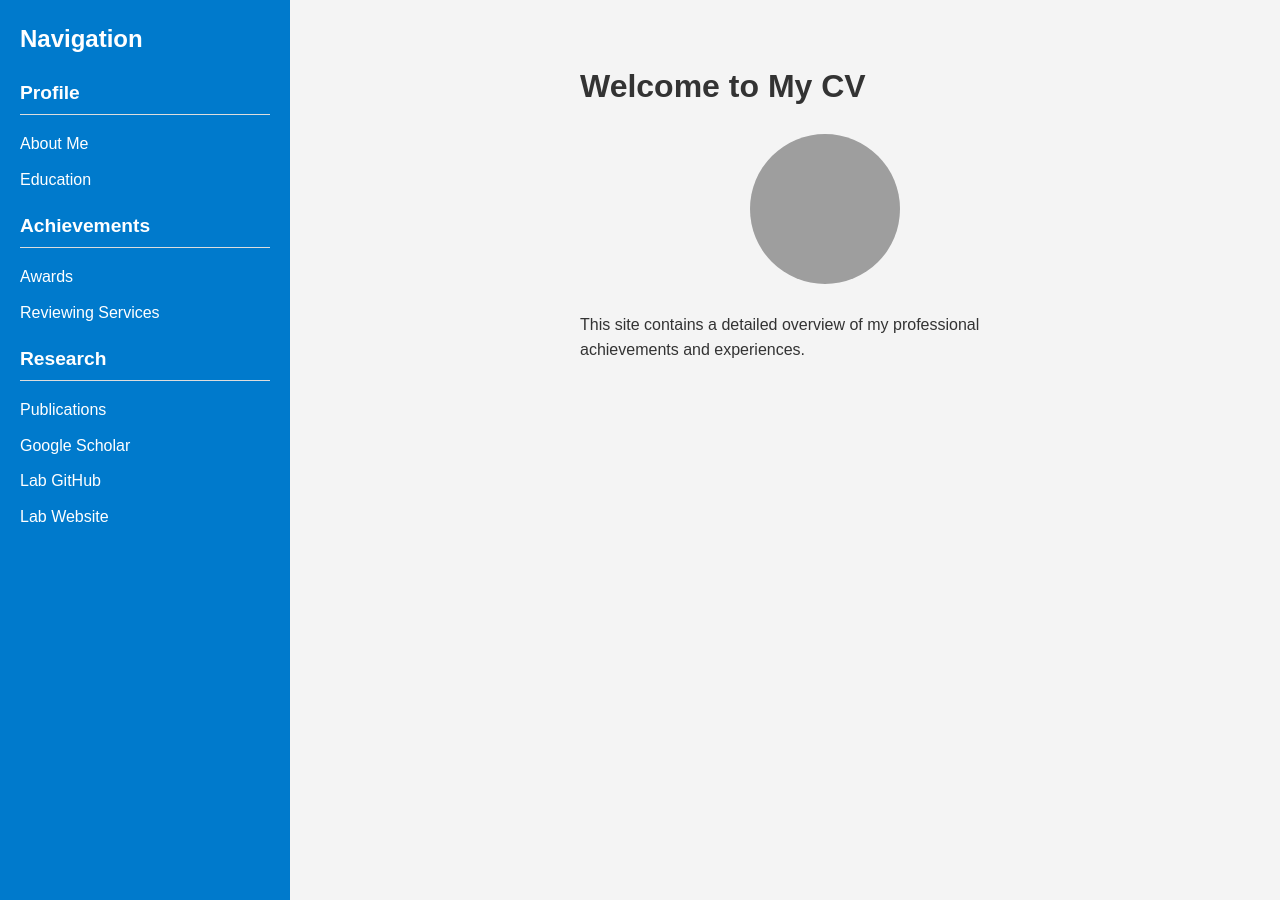
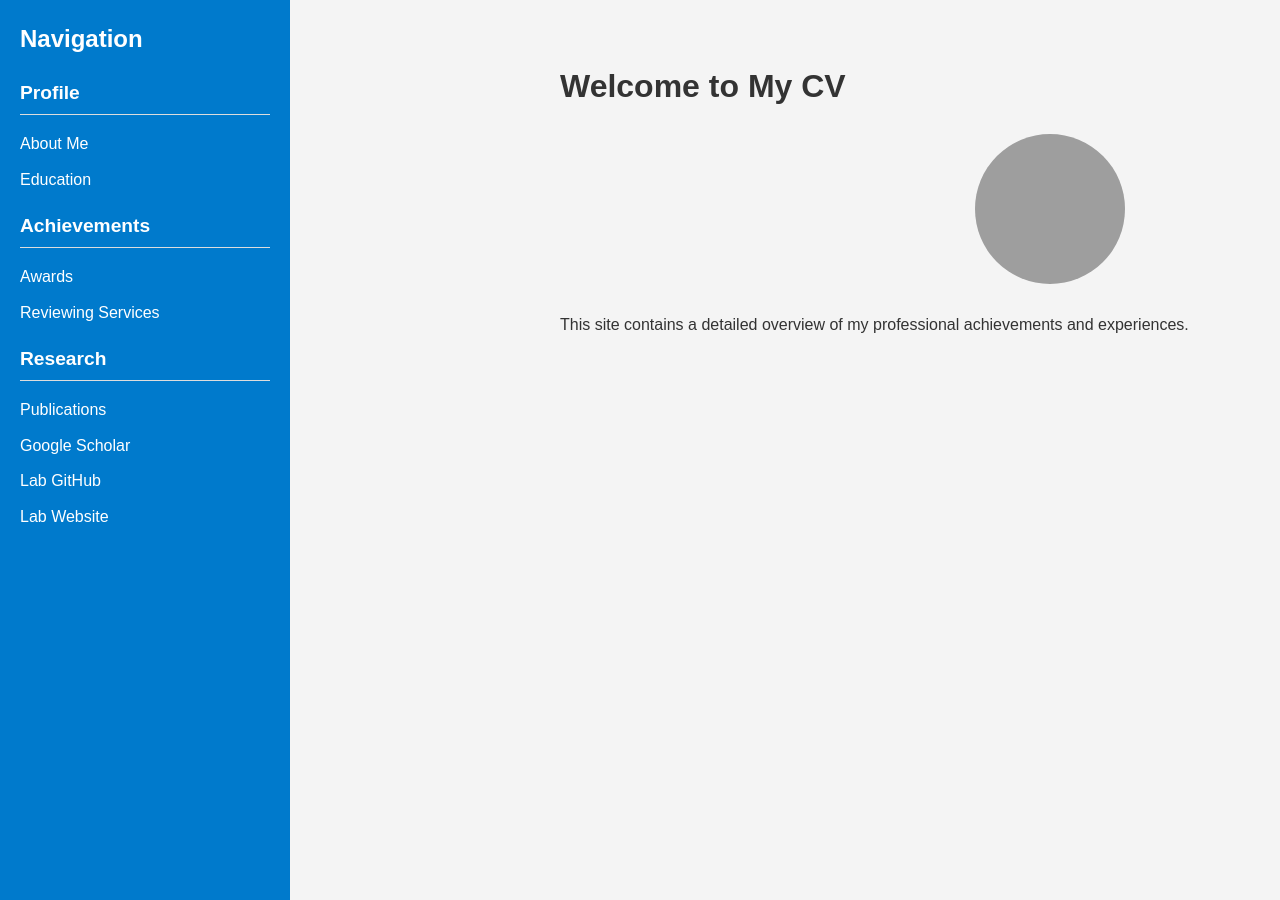
Before and after one commit to Yangyejiang/yangyejiang.github.io, a Jekyll site: the page built from index.md, in a window 1280 px wide. Built offline with Jekyll 4.4.1, drawn with Linux system fonts in a browser that asks for light colours; grey boxes are pictures that could not be loaded.

Commit message:
Update default.html

```diff
--- a/_layouts/default.html
+++ b/_layouts/default.html
@@ -47,9 +47,10 @@
             text-decoration: underline;
         }
         .content {
-            margin-left: 270px;
+            margin-left: 260px; /* 调整这里的值以增加或减少内容部分的宽度 */
             padding: 20px;
-            max-width: 800px;
+            max-width: 1000px; /* 调整这里的值以增加内容区域的最大宽度 */
+            width: 100%; /* 保证内容区域占据剩余的宽度 */
         }
     </style>
 </head>
```
